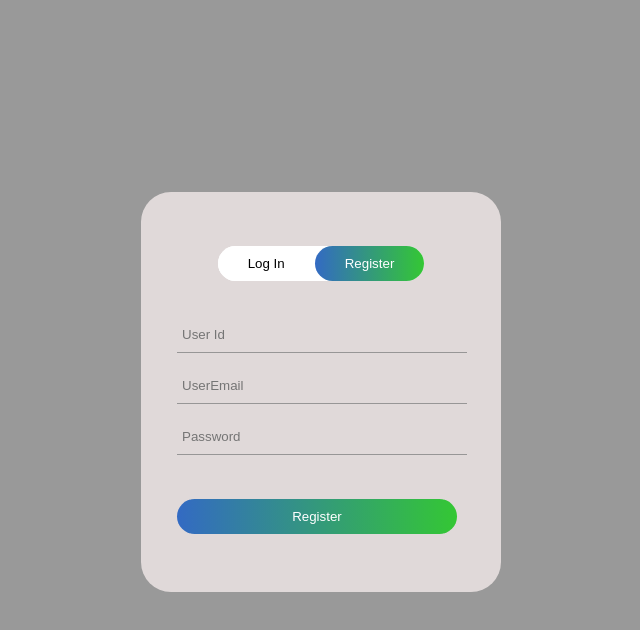
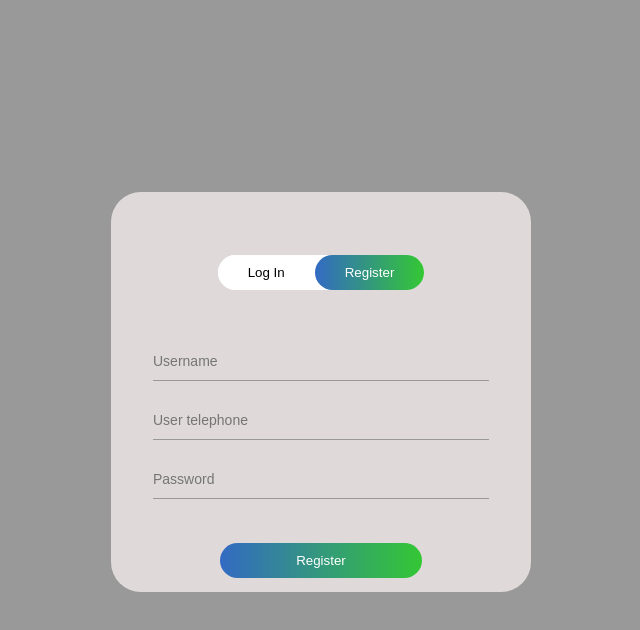
Before and after one commit to AlexeiVinchester/ChampionesLeagueResults, a plain HTML site: page index.html in a window 1280 px wide. Both pictures are taken after a click on the button "Register". Shown: the whole page, without its empty margins (319-959 px from the left). Drawn offline with Linux system fonts and the light colour scheme.

Commit message:
Full form with validation of input values

```diff
--- a/index.html
+++ b/index.html
@@ -4,6 +4,7 @@
         <meta charset="utf-8">
         <title>Log In</title>
         <link rel="stylesheet" href="styles.css">
+        <link rel="stylesheet" href="https://cdnjs.cloudflare.com/ajax/libs/font-awesome/6.4.2/css/all.min.css">
     </head>
     <body>
         <div class="container flexColumn">
@@ -14,19 +15,40 @@
                 </div>
                 <div class="form-box">
                     <form id="log-in-form" class="flexColumn">
-                        <input type="text" class="input-field" placeholder="User Id" required>
-                        <input type="text" class="input-field" placeholder="Password" required>
-                        <button type="submit" class="submit-btn">Log In</button>
+                        <div class="flexColumn">
+                            <div class="input-group">
+                                <input type="text" id="login-username" class="input-field" placeholder="Username" required onkeyup="validateUserName('login-username', 'log-username-error')">
+                                <span id="log-username-error"></span>
+                            </div>
+                            <div class="input-group">
+                                <input type="text" id="login-password" class="input-field" placeholder="Password" required onkeyup="validatePassword('login-password', 'log-password-error')">
+                                <span id="log-password-error"></span>
+                            </div>
+                            <button type="submit" class="submit-btn">Log In</button>
+                        </div>
+
                     </form>
                     <form id="register-form" class="flexColumn">
-                        <input type="text" class="input-field" placeholder="User Id" required>
-                        <input type="email" class="input-field" placeholder="UserEmail" required>
-                        <input type="text" class="input-field" placeholder="Password" required>
-                        <button type="submit" class="submit-btn">Register</button>
+                        <div class="flexColumn">
+                            <div class="input-group">
+                                <input type="text" id="reg-username" class="input-field" placeholder="Username" required onkeyup="validateUserName('reg-username', 'reg-username-error')">
+                                <span id="reg-username-error"></span>
+                            </div>
+                            <div class="input-group">
+                                <input id="reg-phone" type="text" class="input-field" placeholder="User telephone" required onkeyup="validatePhone()">
+                                <span id="reg-phone-error"></span>
+                            </div>
+                            <div class="input-group">
+                                <input type="text" id="reg-password" class="input-field" placeholder="Password" required onkeyup="validatePassword('reg-password', 'reg-password-error')">
+                                <span id="reg-password-error"></span>
+                            </div>
+                            <button type="submit" class="submit-btn">Register</button>
+                        </div>
                     </form>
                 </div>
             </div>
             <script src="script.js"></script>
+            <script src="validationForm.js"></script>
         </div>
 
     </body>
--- a/styles.css
+++ b/styles.css
@@ -7,8 +7,8 @@
 .flexColumn{
     display: flex;
     flex-direction: column;
-    align-content: center;
     align-items: center;
+
 }
 .container{
     width: 100%;
@@ -20,7 +20,7 @@
 .container-input{
     min-width: 360px;
     min-height: 400px;
-    width: 360px;
+    width: 420px;
     height: 400px;
     background-color: rgba(248, 239, 239, 0.75);
     margin-top: 15%;
@@ -47,6 +47,8 @@
 .form-box{
     background-color: transparent;
     margin-top: 5%;
+    width: 80%;
+
 }
 #login-btn{
     background: linear-gradient(to right, rgb(51, 106, 195), rgb(52, 199, 52));
@@ -55,10 +57,10 @@
 #register-btn{
     background: transparent;
 }
-.input-field{
+.inputttt-field{
     cursor: pointer;
-    padding: 10px 5px;
-    width: 280px;
+    padding: 5px 10px 5px 10px;
+
     margin-bottom: 15px;
     background: transparent;
     border-left: 0;
@@ -68,7 +70,7 @@
     outline: none;
 }
 .submit-btn{
-    width: 280px;
+    width: 60%;
     margin-top: 10%;
     padding: 10px 30px;
     border-radius: 30px;
@@ -80,10 +82,39 @@
 }
 #register-form{
     display: none;
-    margin-left: 10%;
-    margin-right: 10%;
+
+
 }
 #log-in-form{
     display: block;
-    margin-left: 10%;
+
 }
+.input-group{
+   margin: 10px 0;
+   width: 100%;
+   display: flex;
+   align-items: center;
+   position: relative;
+}
+.input-group input{
+    flex-basis: 100%;
+    background: transparent;
+    border: 0;
+    outline: none;
+    padding: 10px 0;
+    border-bottom: 1px solid #999;
+    color: #333;
+    font-size: 16px;
+}
+.input-group span{
+    color: red;
+    font-size: 14px;
+    position: absolute;
+    right: 15px;
+}
+::placeholder{
+    font-size: 14px;
+}
+.input-group span i{
+    color: seagreen;
+}
--- /dev/null
+++ b/validationForm.js
@@ -0,0 +1,58 @@
+const loginUsernameError = document.getElementById('log-username-error');
+const loginPasswordError = document.getElementById('log-password-error');
+const regUsernameError = document.getElementById('reg-username-error');
+const regPhoneError = document.getElementById('reg-phone-error');
+const regPasswordError = document.getElementById('reg-password-error');
+
+
+
+function validateUserName(tagId, errorId){
+    let tagForError = document.getElementById(errorId);
+    let name = document.getElementById(tagId).value;
+    if(name.length == 0){
+        tagForError.innerHTML = 'Name is required!';
+        return false;
+    }
+    if(!name.match(/^[A-Za-z]*$/)){
+        tagForError.innerHTML = 'Write full Name';
+        return false;
+    }
+
+    tagForError.innerHTML = '<i class="fas fa-check-circle"></i>';
+    return true;
+}
+
+function validatePhone(){
+    let telNumber = document.getElementById('reg-phone').value;
+    if(telNumber.length == 0){
+        regPhoneError.innerHTML = 'Phone number is required!';
+        return false;
+    }
+    if(!telNumber.match(/^[\d]{1,12}$/)){
+        regPhoneError.innerHTML = 'Only digits, please!';
+        return false;
+    }
+    if(telNumber.length < 12){
+        regPhoneError.innerHTML = 'Number should be longer!';
+        return false;
+    }
+
+    regPhoneError.innerHTML = '<i class="fas fa-check-circle"></i>';
+    return true;
+}
+
+function validatePassword(tagId, errorId){
+    let password = document.getElementById(tagId).value;
+    let tagForError = document.getElementById(errorId);
+    if(password.length == 0){
+        tagForError.innerHTML = 'Password is required!';
+        return false;
+    }
+    if(!password.match(/^[A-Za-z\d]{8,}$/)){
+        tagForError.innerHTML = 'Incorrect password';
+        return false;
+    }
+    tagForError.innerHTML = '<i class="fas fa-check-circle"></i>';
+    return true;
+
+}
```
